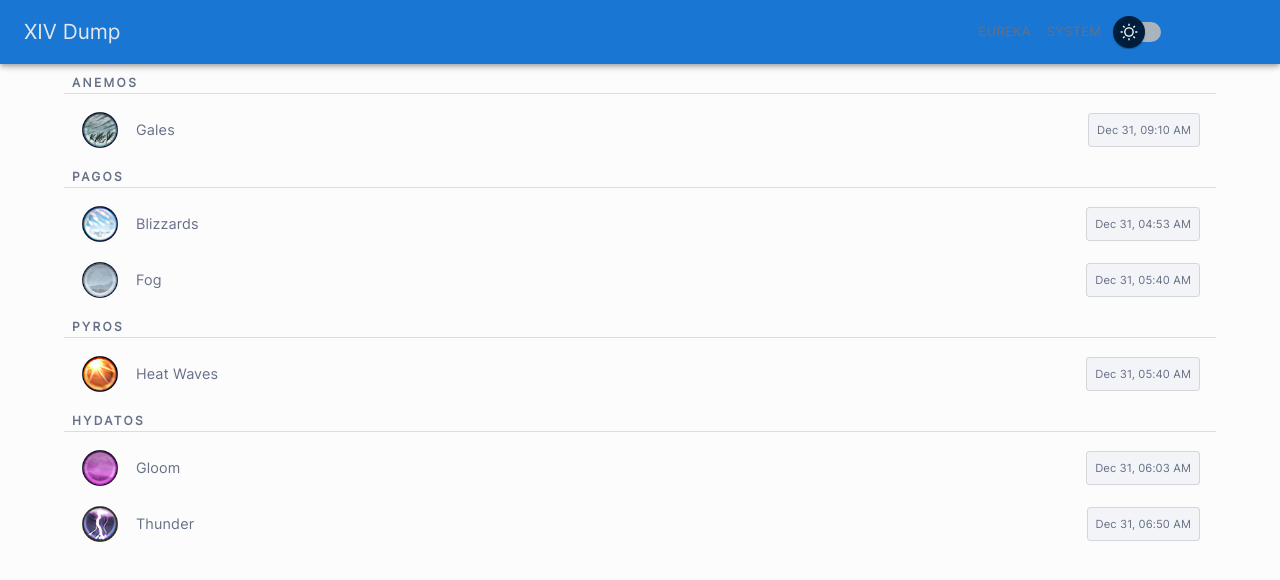
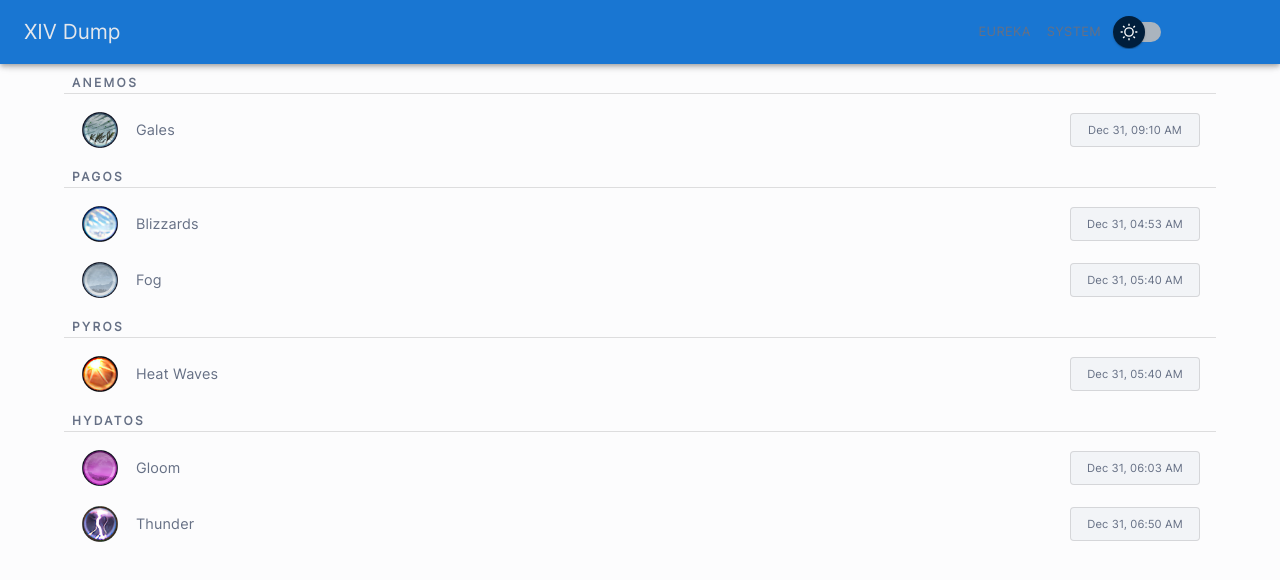
Before and after one commit to itsenoti/xivproject, a Next.js app in the folder xiv/: page /eureka in a window 1280 px wide. Shown: the top 580 px of the page. Built offline with nearby package versions, Linux system fonts and the light colour scheme.

Commit message:
Fixed width of cards

```diff
--- a/xiv/pages/eureka.js
+++ b/xiv/pages/eureka.js
@@ -211,7 +211,10 @@ function IslandSanctuary() {
                     // secondary={Object.values(Animals)[i]["loot"]}
                     secondaryTypographyProps={{ sx: { color: "inherit" } }}
                   />
-                  <Card variant="outlined" sx={{ p: 1, fontFamily: "inherit" }}>
+                  <Card
+                    variant="outlined"
+                    sx={{ width: "7rem", p: 1, fontFamily: "inherit", textAlign: "center" }}
+                  >
                     <Typography variant="body2">
                       {getWeatherForecast(AnemosWeatherList[i], Eureka.Zones.Anemos)}
                     </Typography>{" "}
@@ -238,7 +241,10 @@ function IslandSanctuary() {
                     // secondary={Object.values(Animals)[i]["loot"]}
                     secondaryTypographyProps={{ sx: { color: "inherit" } }}
                   />
-                  <Card variant="outlined" sx={{ p: 1, fontFamily: "inherit" }}>
+                  <Card
+                    variant="outlined"
+                    sx={{ width: "7rem", p: 1, fontFamily: "inherit", textAlign: "center" }}
+                  >
                     <Typography variant="body2">
                       {getWeatherForecast(PagosWeatherList[i], Eureka.Zones.Pagos)}
                     </Typography>{" "}
@@ -265,7 +271,10 @@ function IslandSanctuary() {
                     // secondary={Object.values(Animals)[i]["loot"]}
                     secondaryTypographyProps={{ sx: { color: "inherit" } }}
                   />
-                  <Card variant="outlined" sx={{ p: 1, fontFamily: "inherit" }}>
+                  <Card
+                    variant="outlined"
+                    sx={{ width: "7rem", p: 1, fontFamily: "inherit", textAlign: "center" }}
+                  >
                     <Typography variant="body2">
                       {getWeatherForecast(PyrosWeatherList[i], Eureka.Zones.Pyros)}
                     </Typography>{" "}
@@ -292,7 +301,10 @@ function IslandSanctuary() {
                     // secondary={Object.values(Animals)[i]["loot"]}
                     secondaryTypographyProps={{ sx: { color: "inherit" } }}
                   />
-                  <Card variant="outlined" sx={{ p: 1, fontFamily: "inherit" }}>
+                  <Card
+                    variant="outlined"
+                    sx={{ width: "7rem", p: 1, fontFamily: "inherit", textAlign: "center" }}
+                  >
                     <Typography variant="body2">
                       {getWeatherForecast(HydatosWeatherList[i], Eureka.Zones.Hydatos)}
                     </Typography>{" "}
--- a/xiv/pages/island-sanctuary.js
+++ b/xiv/pages/island-sanctuary.js
@@ -211,7 +211,10 @@ function IslandSanctuary() {
                       sx: { color: "inherit", fontSize: "25rem", color: "text.secondary" },
                     }}
                   />
-                  <Card variant="outlined" sx={{ p: 1, fontFamily: "inherit" }}>
+                  <Card
+                    variant="outlined"
+                    sx={{ width: "7rem", p: 1, fontFamily: "inherit", textAlign: "center" }}
+                  >
                     <Typography variant="body2">
                       {getWeatherForecast(
                         Object.values(Animals)[i]["start"],
```
